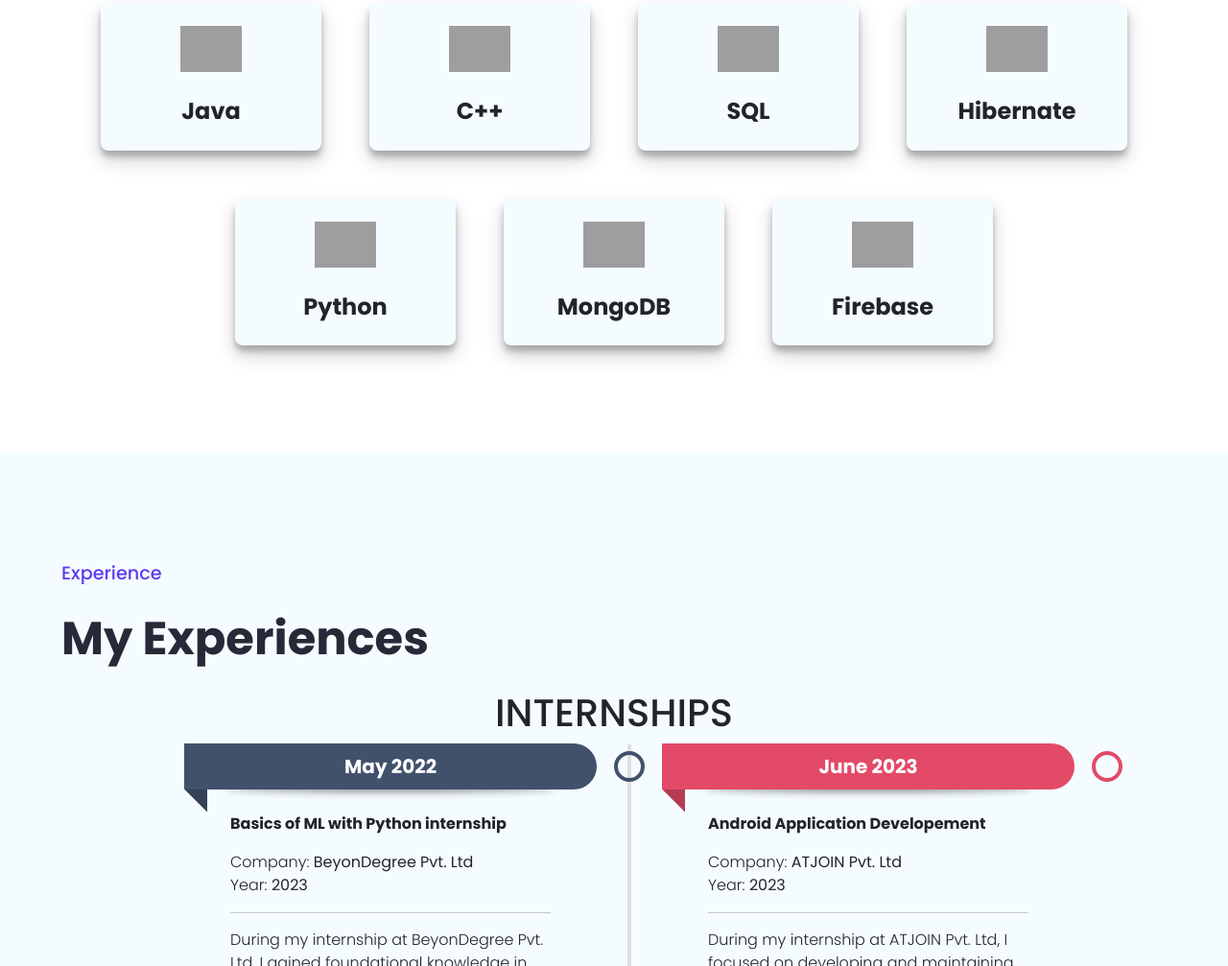
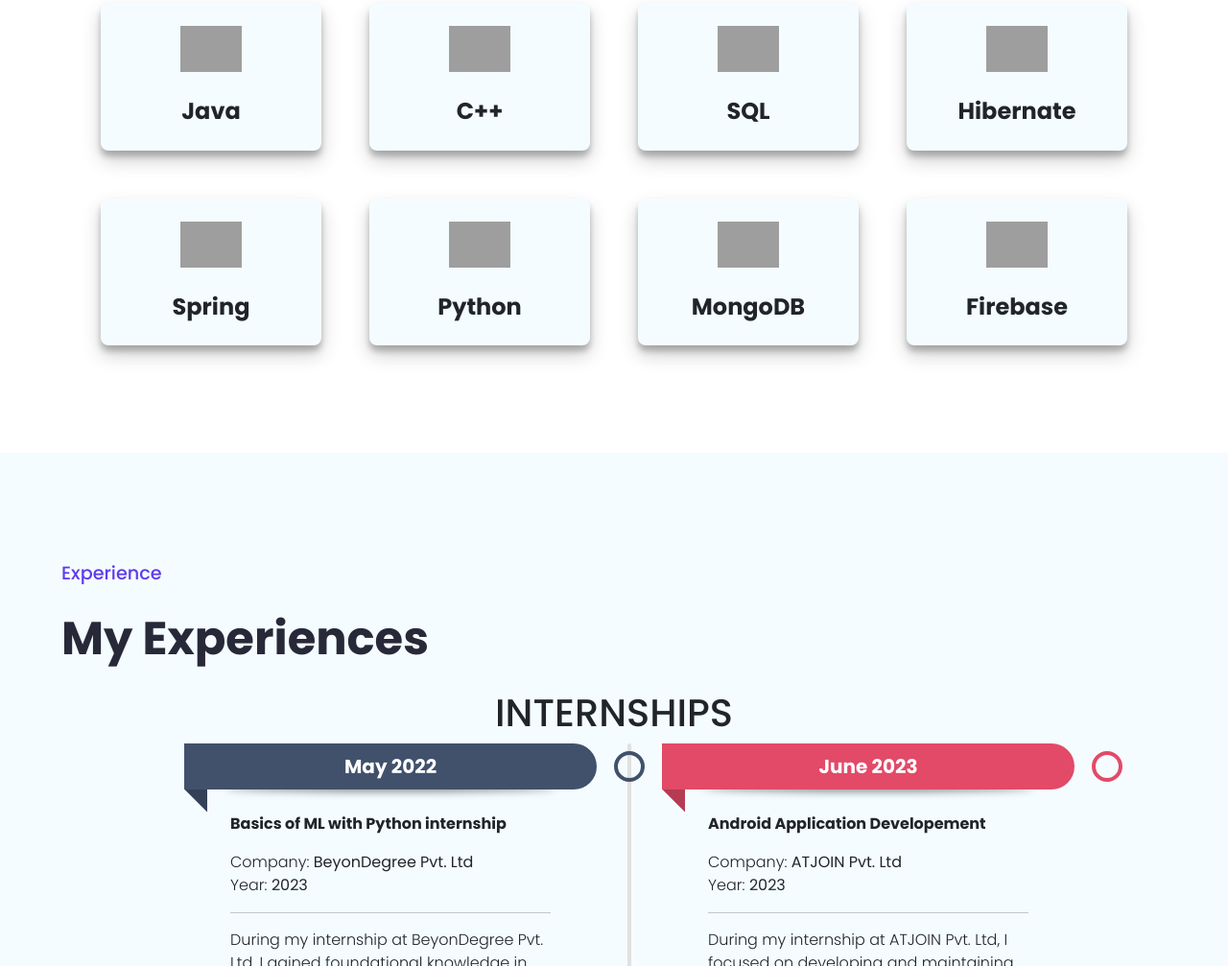
Before and after one commit to coder-mahi/Portfolio2.0, a website: page frontend/index.html in a window 1280 px wide. Shown: the part 1307-2314 px from the top of the page at 96% size. Drawn offline with nearby package versions, Linux system fonts and the light colour scheme; grey boxes are pictures that could not be loaded.

Commit message:
Update index.html

```diff
--- a/frontend/index.html
+++ b/frontend/index.html
@@ -212,6 +212,15 @@
               </div>
               <div class="skils_item_title">
                 <h3 class="heading-small">Hibernate</h3>
+              </div>
+            </div>
+            <!-- Skill Box: C++ -->
+            <div class="home-skils_item">
+              <div class="skils_item_icon">
+                <img src="https://www.svgrepo.com/show/354380/spring-icon.svg" alt="spring-framework Icon">
+              </div>
+              <div class="skils_item_title">
+                <h3 class="heading-small">Spring</h3>
               </div>
             </div>
             <!-- Skill Box: Python -->
```
